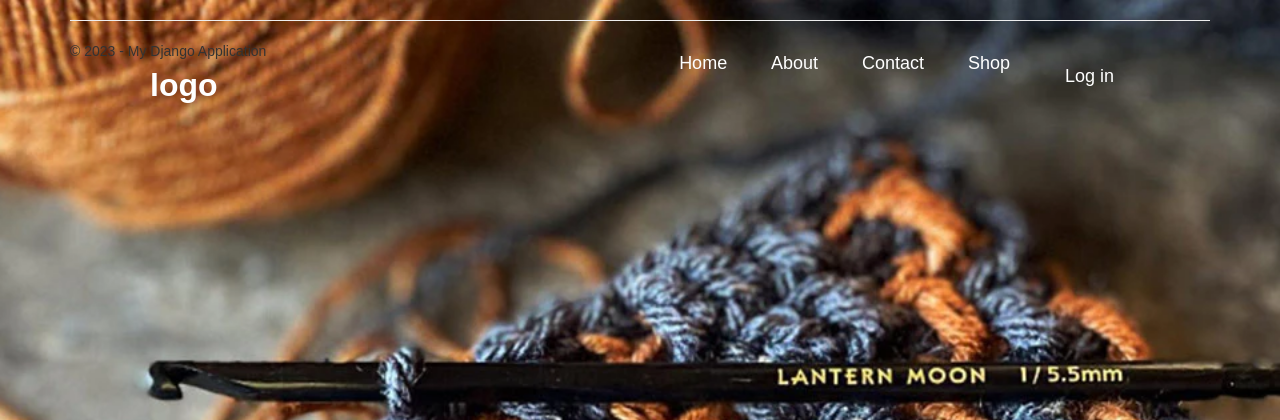
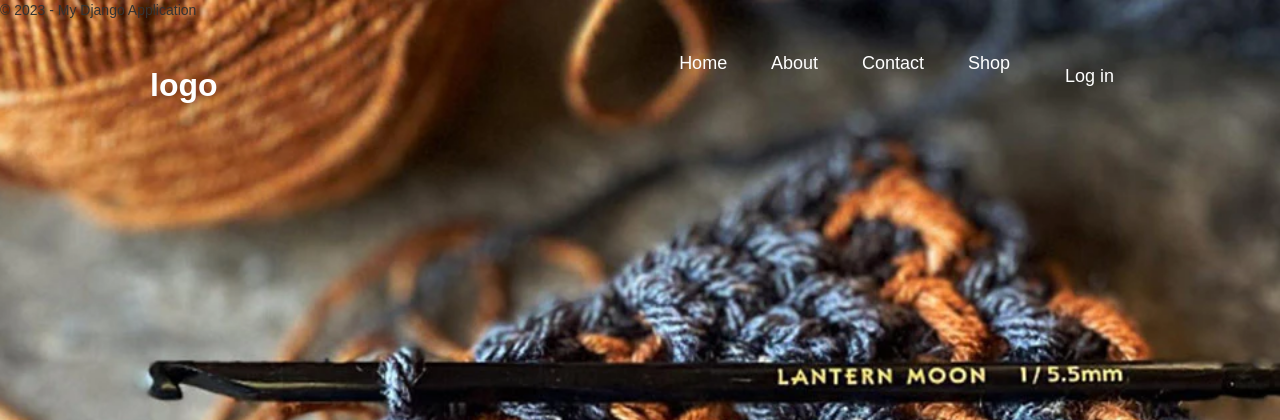
Before and after one commit to CristSwen/CrochetiveWebsite, a Django app: page / in a window 1280 px wide. Shown: the top 420 px of the page. Run offline with Django 3.2, Linux system fonts and the light colour scheme; some libraries are stand-ins or nearby versions.

Commit message:
Moved the footer and added footer css

```diff
--- a/CrochetiveWebsite/app/static/app/content/site.css
+++ b/CrochetiveWebsite/app/static/app/content/site.css
@@ -104,3 +104,13 @@ body{
     background-color: white;
     z-index: 0;
 }
+
+
+/****  FOOTER SECTION STARTS HERE   *****/
+
+#block-footer{
+    bottom: 0;
+    height: 15vw;
+}
+
+/****  FOOTER SECTION ENDS HERE   *****/
--- a/CrochetiveWebsite/app/templates/app/layout.html
+++ b/CrochetiveWebsite/app/templates/app/layout.html
@@ -25,20 +25,19 @@
 <body>
 
 
-    <div class="container body-content">
-    {% block content %}
+    <div class="home-body-container">
+    {% block content %}{% endblock %}
+    </div>
 
-     {% endblock %}
-        <hr/>
-        <footer>
-            <p>&copy; {{ year }} - My Django Application</p>
-        </footer>
-    </div>
+
 
     <script src="{% static 'app/scripts/jquery-1.10.2.js' %}"></script>
     <script src="{% static 'app/scripts/bootstrap.js' %}"></script>
     <script src="{% static 'app/scripts/respond.js' %}"></script>
 {% block scripts %}{% endblock %}
+    <footer id="block-footer">
+            <p>&copy; {{ year }} - My Django Application</p>
+    </footer>
+</body>
 
-</body>
 </html>
```
